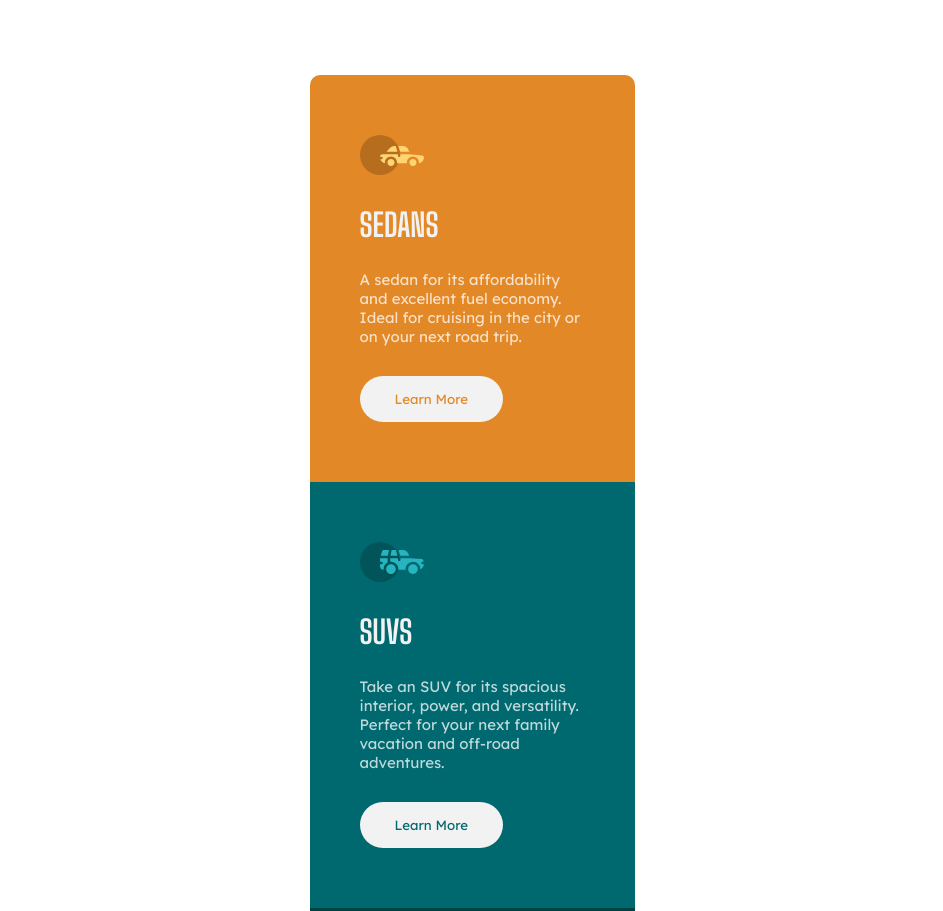
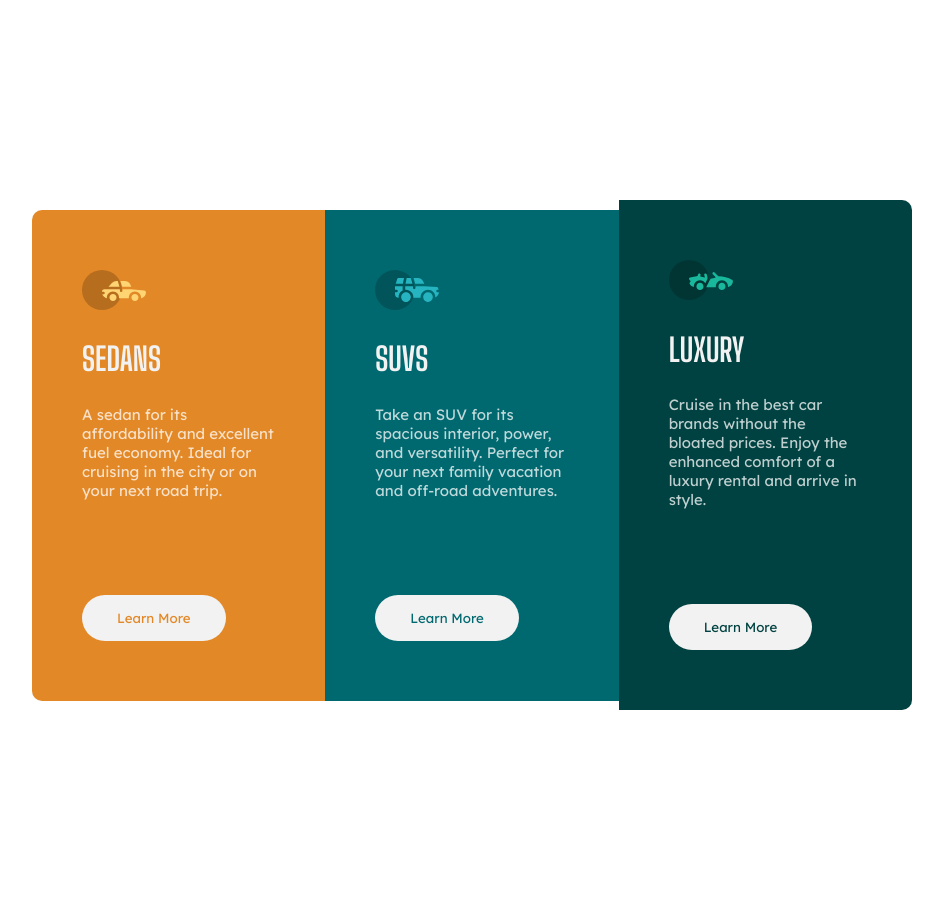
Before and after one commit to nFinityV2/3-column-preview-card, a plain HTML site: page index.html in a window 1280 px wide. Shown: the top 911 px of the page, without its empty margins (168-1111 px from the left). Drawn offline with Linux system fonts and the light colour scheme.

Commit message:
Desktop Layout

```diff
--- a/index.html
+++ b/index.html
@@ -24,6 +24,7 @@
 
   <body>
 
+    <main>
       <section>
         <div class="card-layout sedans">
           <img src="images/icon-sedans.svg" alt="Sedans" />
@@ -59,6 +60,7 @@
           <button class="luxury-colour">Learn More</button>
         </div>
       </section>
+    </main>
 
   </body>
 </html>
--- a/styles.css
+++ b/styles.css
@@ -3,6 +3,9 @@ body {
     padding: 0;
     font-family: 'Lexend Deca', sans-serif;
     font-size: 15px;
+}
+
+main {
     display: flex;
     flex-direction: column;
     justify-content: center;
@@ -67,3 +70,34 @@ button {
 .luxury-colour {
     color: hsl(179, 100%, 13%);
 }
+
+@media (min-width: 1200px) {
+
+    main {
+        display: flex;
+        flex-direction: row;
+        padding: 200px;
+    }
+
+    section {
+        width: 300px;
+    }
+
+    p {
+        padding-bottom: 80px;
+    }
+
+    .card-layout {
+        margin: 0;
+    }
+
+    .sedans {
+        margin-top: 0;
+        border-radius: 10px 0 0 10px ;
+    }
+
+    .luxury {
+        margin-bottom: 0;
+        border-radius: 0 10px 10px 0;
+    }
+}
```
Lines whose indentation alone changed are shown as unchanged.
